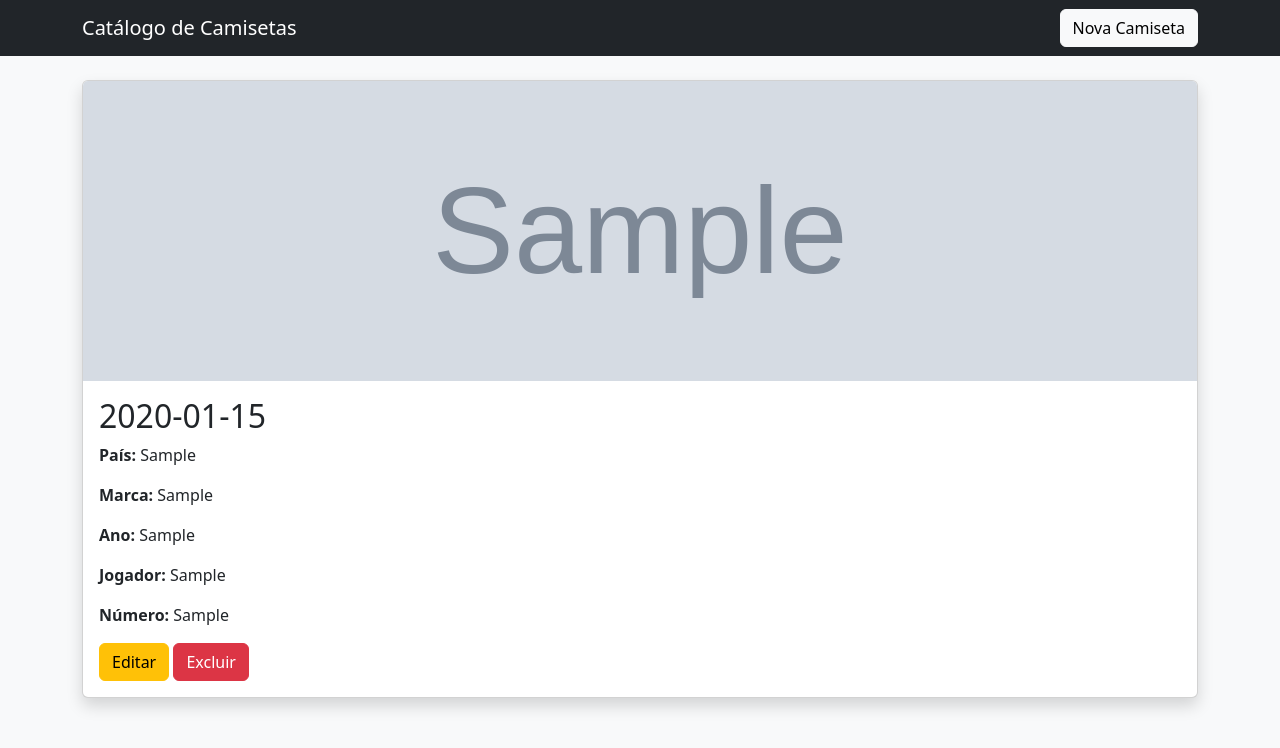
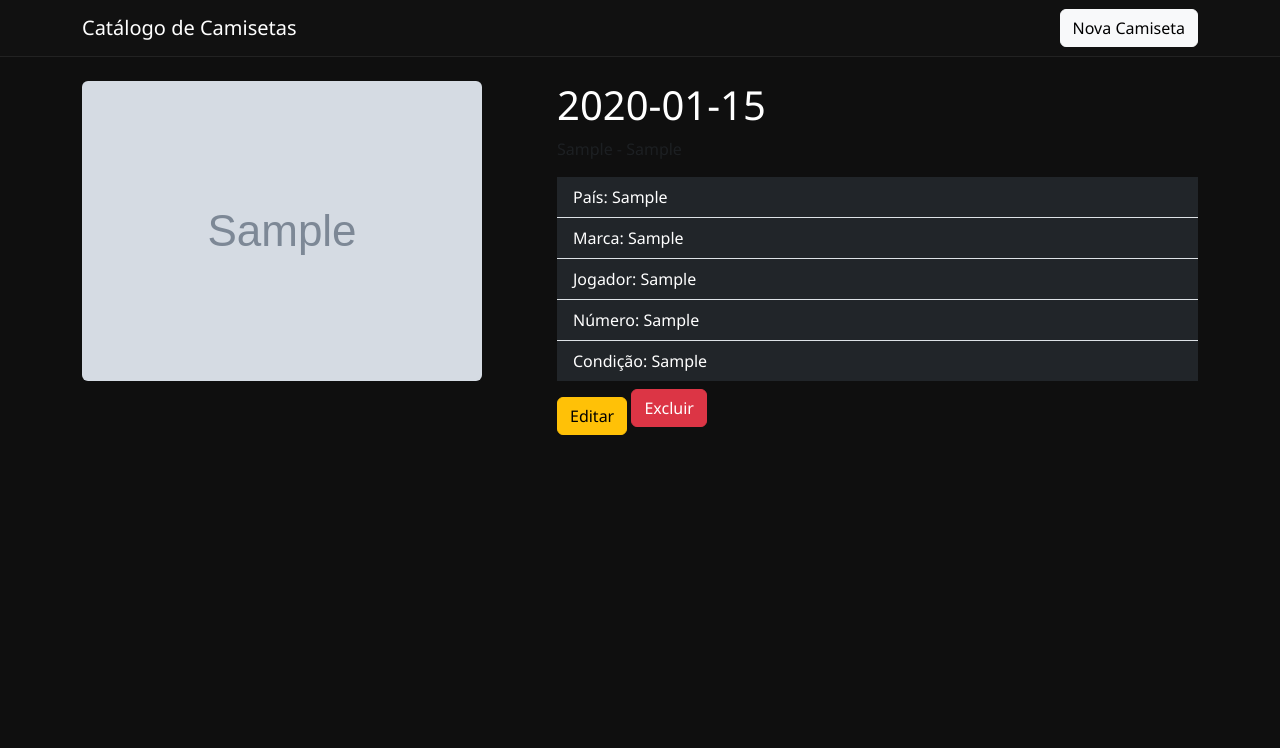
Before and after one commit to GaabrielR/CatalogoCamisetas, a Flask app: page /details/1 in a window 1280 px wide. Shown: the top 748 px of the page. Run offline with Flask 3, Linux system fonts and the light colour scheme; tables that the repository leaves empty hold one stand-in row (values such as "Sample post"); grey boxes marked "Sample" are stand-in pictures.

Commit message:
Ajustes layout.

```diff
--- a/static/css/style.css
+++ b/static/css/style.css
@@ -1,8 +1,41 @@
 body {
-    background: #f8f9fa;
+    background: #0f0f0f;
+    color: #ffffff;
+    font-family: 'Segoe UI', sans-serif;
+}
+
+.navbar {
+    background: #111 !important;
+    border-bottom: 1px solid #222;
+}
+
+.card {
+    background: #1a1a1a;
+    border: none;
+    border-radius: 16px;
+    overflow: hidden;
+    transition: transform 0.2s ease, box-shadow 0.2s ease;
+}
+
+.card:hover {
+    transform: translateY(-5px);
+    box-shadow: 0 10px 25px rgba(0,0,0,0.5);
 }
 
 .card img {
-    height: 300px;
+    height: 280px;
     object-fit: cover;
 }
+
+.card-body {
+    padding: 16px;
+}
+
+.btn-primary {
+    background: #e50914;
+    border: none;
+}
+
+.btn-primary:hover {
+    background: #ff1e2d;
+}
--- a/templates/base.html
+++ b/templates/base.html
@@ -24,5 +24,11 @@
 
         {% block content %}{% endblock %}
     </div>
+
+    <script>
+        function confirmarDelete() {
+            return confirm("Tem certeza que deseja excluir esta camiseta?");
+        }
+    </script>
 </body>
 </html>
--- a/templates/details.html
+++ b/templates/details.html
@@ -1,20 +1,34 @@
 {% extends 'base.html' %}
 
 {% block content %}
-<div class="card shadow">
-    {% if camiseta.imagem %}
-    <img src="{{ url_for('static', filename='uploads/' + camiseta.imagem) }}" class="card-img-top">
-    {% endif %}
-    <div class="card-body">
-        <h2>{{ camiseta.time }}</h2>
-        <p><strong>País:</strong> {{ camiseta.pais }}</p>
-        <p><strong>Marca:</strong> {{ camiseta.marca }}</p>
-        <p><strong>Ano:</strong> {{ camiseta.temporada }}</p>
-        <p><strong>Jogador:</strong> {{ camiseta.jogador }}</p>
-        <p><strong>Número:</strong> {{ camiseta.numero }}</p>
 
-        <a href="/edit/{{ camiseta.id }}" class="btn btn-warning">Editar</a>
-        <a href="/delete/{{ camiseta.id }}" class="btn btn-danger">Excluir</a>
+<div class="row">
+
+    <div class="col-md-5">
+        {% if camiseta.imagem %}
+        <img class="img-fluid rounded"
+             src="{{ url_for('static', filename='uploads/' + camiseta.imagem) }}">
+        {% endif %}
     </div>
+
+    <div class="col-md-7">
+        <h1>{{ camiseta.time }}</h1>
+        <p class="text-muted">{{ camiseta.temporada }} - {{ camiseta.tipo }}</p>
+
+        <ul class="list-group list-group-flush">
+            <li class="list-group-item bg-dark text-white">País: {{ camiseta.pais }}</li>
+            <li class="list-group-item bg-dark text-white">Marca: {{ camiseta.marca }}</li>
+            <li class="list-group-item bg-dark text-white">Jogador: {{ camiseta.jogador }}</li>
+            <li class="list-group-item bg-dark text-white">Número: {{ camiseta.numero }}</li>
+            <li class="list-group-item bg-dark text-white">Condição: {{ camiseta.condicao }}</li>
+        </ul>
+
+        <a href="/edit/{{ camiseta.id }}" class="btn btn-warning mt-3">Editar</a>
+        <a href="/delete/{{ camiseta.id }}" onclick="return confirmarDelete()" class="btn btn-danger">
+            Excluir
+        </a>
+    </div>
+
 </div>
+
 {% endblock %}
```
Also changed, not shown: templates/index.html (+14 -6 lines).
